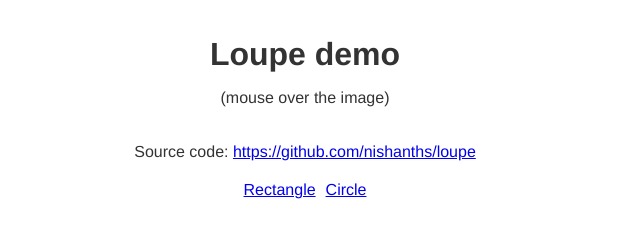
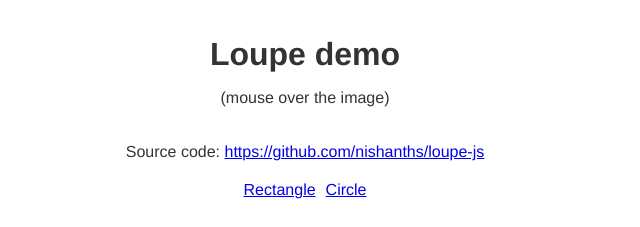
Before and after one commit to nishanths/loupe-js, a website built with webpack: page index.html in a window 1280 px wide. Shown: the top 227 px of the page, 335-975 px from the left. Built offline with nearby package versions, Linux system fonts and the light colour scheme.

Commit message:
loupe js link

```diff
--- a/index.html
+++ b/index.html
@@ -64,7 +64,7 @@
 		<h1>Loupe demo</h1>
 		<p>(mouse over the image)</p>
 		<div class="github">
-			Source code: <a href="https://github.com/nishanths/loupe-js">https://github.com/nishanths/loupe</a>
+			Source code: <a href="https://github.com/nishanths/loupe-js">https://github.com/nishanths/loupe-js</a>
 		</div>
 		<div class="nav">
 			<a href="?shape=rectangle" id="rectangle">Rectangle</a>
```
